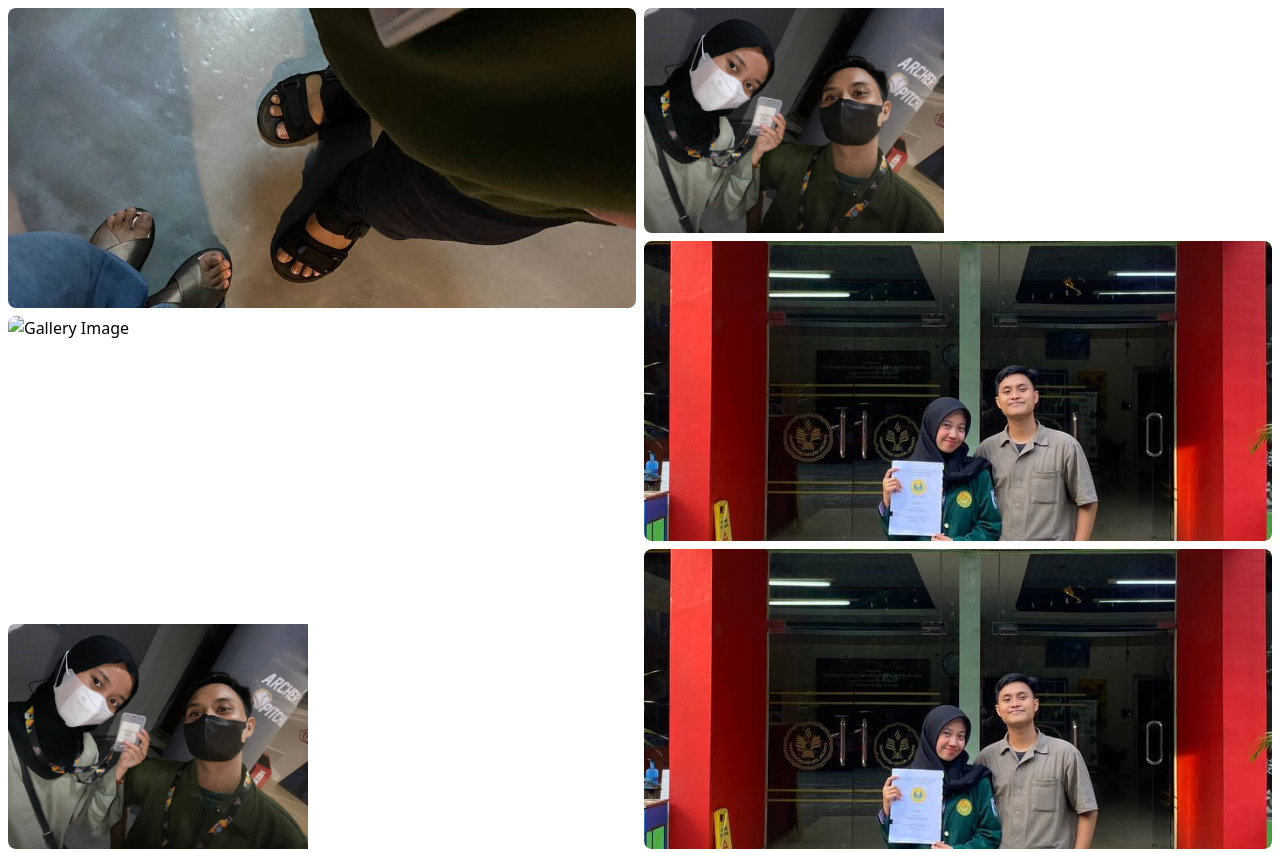
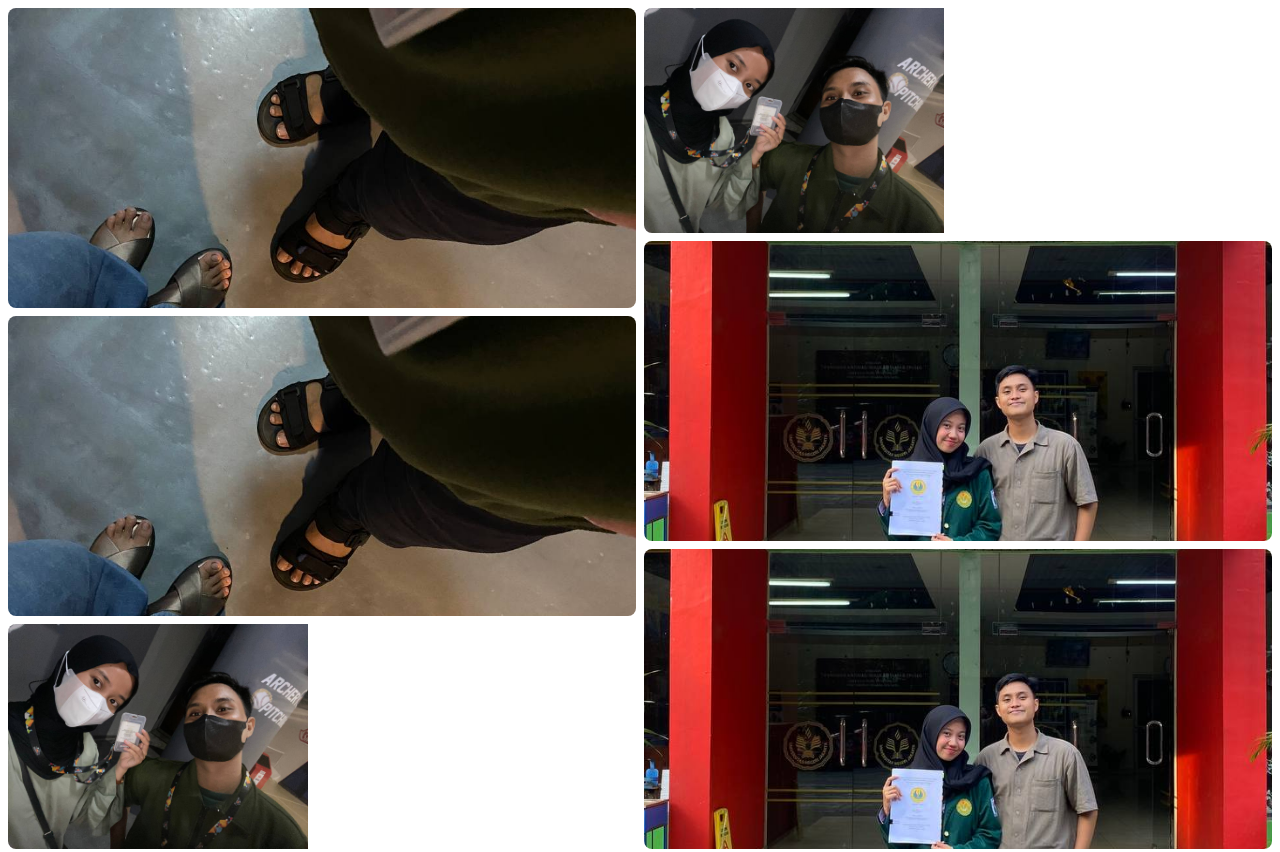
Before and after one commit to akhoirulamr/gallerywithuuu, a website: page index.html in a window 1280 px wide. Shown: the top 852 px of the page. Drawn offline with nearby package versions, Linux system fonts and the light colour scheme.

Commit message:
Update index.html

```diff
--- a/index.html
+++ b/index.html
@@ -48,7 +48,7 @@
             </div>
           </div>
           <div class="relative overflow-hidden rounded-lg group">
-            <img src="gambarajag/3.jpg" alt="Gallery Image" class="w-full h-[300px] object-cover transition duration-300 group-hover:scale-110" />
+            <img src="gambaraja/3.jpg" alt="Gallery Image" class="w-full h-[300px] object-cover transition duration-300 group-hover:scale-110" />
             <div class="absolute inset-0 bg-black bg-opacity-50 opacity-0 group-hover:opacity-100 transition duration-300 flex items-center justify-center">
               <div class="text-white text-center">
                 <h3 class="text-lg font-semibold">Judul Foto 1</h3>
```
